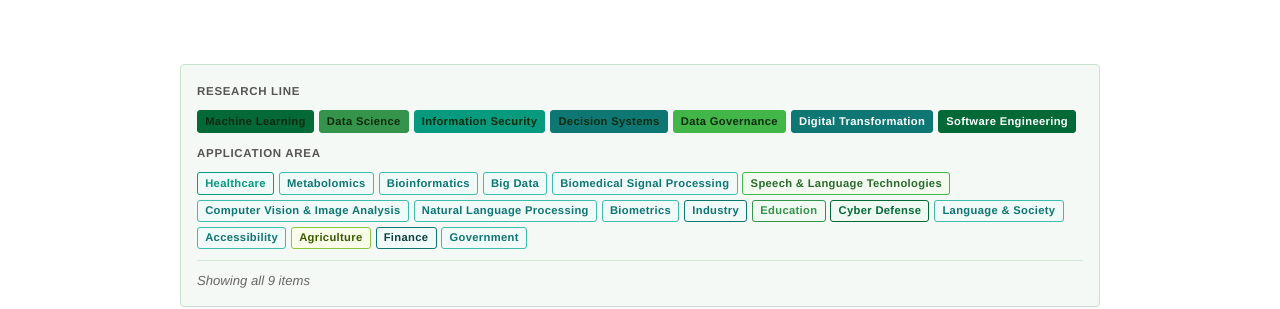
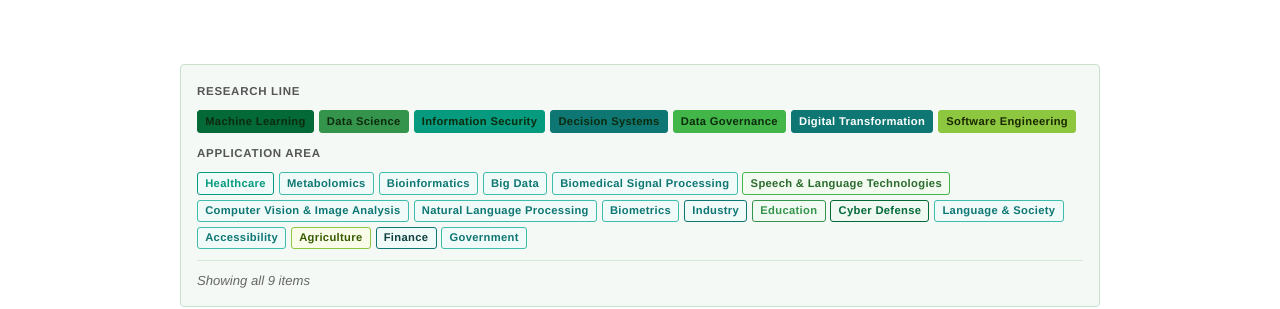
Before and after one commit to IN2LABUDEA/IN2LABUDEA.github.io, a Jekyll site: the page built from students.html, in a window 1280 px wide. Shown: the part 180-489 px from the top of the page. Built offline with Jekyll 4.4.1, drawn with Linux system fonts in a browser that asks for light colours.

Commit message:
fix color problems

```diff
--- a/assets/css/main.css
+++ b/assets/css/main.css
@@ -461,7 +461,12 @@ button.tag.tag-active {
 .tag-data     { background: #35944b; border-color: #35944b; color: #0d2b0e;}
 .tag-governance   { background: #43b649; border-color: #43b649; color: #0d2b0e;}
 .tag-digtrans { background: #0e7774; border-color: #0e7774; color: #fff;}
-.tag-software { background: #026937; border-color: #026937; color: #fff;}
+.tag-software {
+  background: #8dc63f;
+  border-color: #8dc63f;
+  color: #1a2800;
+  font-weight: 700;
+}
 .tag-security { background: #069a7e; border-color: #069a7e; color: #0d2b0e;}
 .tag-decision { background: #0e7774; border-color: #0e7774; color: #0d2b0e;}
 
```
